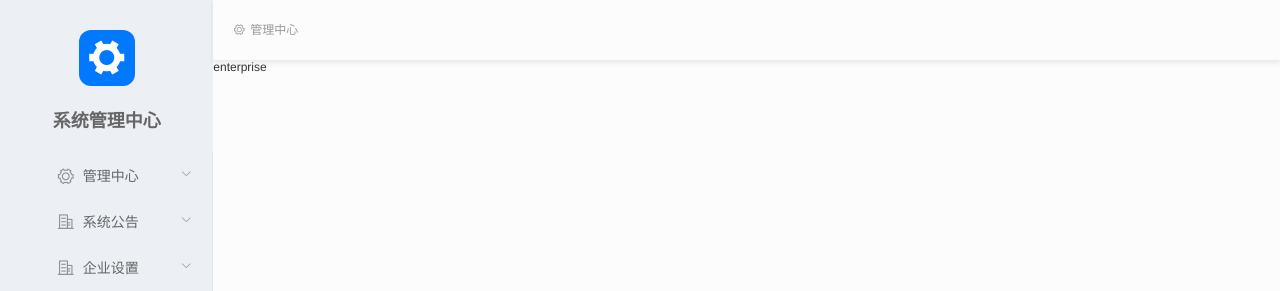
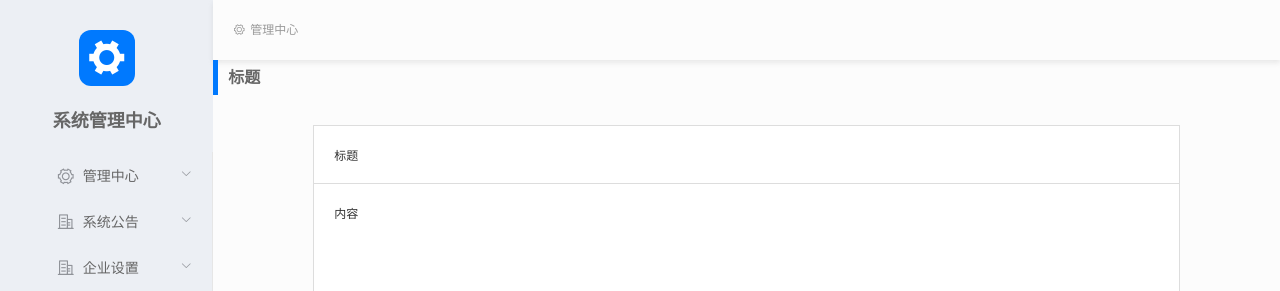
Before and after one commit to Alfred-Skyblue/admin, a Vue app: page /#/enterprise in a window 1280 px wide. Shown: the top 291 px of the page. Built offline with nearby package versions, Linux system fonts and the light colour scheme; what af-table-column would draw is missing.

Commit message:
公共组件:内容组件和标题组件

```diff
--- a/src/components/Content/Content.vue
+++ b/src/components/Content/Content.vue
@@ -1,11 +1,17 @@
 <template>
   <div class="my-admin-content" :style="styleContent">
-    <slot >
-      插槽默认内容
-    </slot>
+    <div class="hd">
+      <slot name="hd">
+      标题
+      </slot>
+    </div>
+    <div class="bd">
+      <slot name="bd">
+      内容
+      </slot>
+    </div>
   </div>
 </template>
-
 <script>
 export default {
   name: 'Content',
@@ -27,5 +33,14 @@ export default {
   min-width: 800px;
   min-height: 760px;
   box-sizing: border-box;
+  border: 1px solid #ddd;
+  .hd {
+    border-bottom: 1px solid #ddd;
+    padding: 20px;
+  }
+  .bd {
+    padding: 20px;
+  }
 }
+
 </style>
--- /dev/null
+++ b/src/components/Content/Title.vue
@@ -0,0 +1,28 @@
+<template>
+ <div class="title">
+   <slot>标题</slot>
+ </div>
+</template>
+
+<script>
+export default {
+  name: 'Title',
+  data () {
+    return {
+    }
+  }
+
+}
+
+</script>
+<style lang="scss" scoped>
+.title {
+  height: 15px;
+  line-height: 15px;
+  padding: 10px;
+  border-left:5px solid var(--color-text);
+  font-size: 16px;
+  font-weight: 700;
+  color:#666;
+}
+</style>
--- a/src/page/enterprise.vue
+++ /dev/null
@@ -1,15 +0,0 @@
-<template>
-  <div>
-    enterprise
-  </div>
-</template>
-
-<script>
-export default {
-  name: 'enterprise'
-}
-</script>
-
-<style lang="scss" scoped>
-
-</style>
--- /dev/null
+++ b/src/page/enterprise/enterprise.vue
@@ -0,0 +1,26 @@
+<template>
+  <div>
+        <Title slot="hd"></Title>
+
+    <Content>
+    </Content>
+
+  </div>
+</template>
+
+<script>
+import Content from 'Components/Content/Content'
+import Title from 'Components/Content/Title'
+
+export default {
+  name: 'enterprise',
+  components: {
+    Content,
+    Title
+  }
+}
+</script>
+
+<style lang="scss" scoped>
+
+</style>
--- a/src/page/home.vue
+++ b/src/page/home.vue
@@ -25,8 +25,7 @@ export default {
           id: 1,
           title: '管理中心',
           icon: 'el-icon-setting',
-          path: '/admin',
-          children: [{ childTitle: '中心首页', id: 1 }]
+          path: '/admin'
         },
         {
           id: 2,
--- a/src/router/index.js
+++ b/src/router/index.js
@@ -61,7 +61,7 @@ const routes = [
       {
         path: '/enterprise',
         name: 'enterprise',
-        component: () => import('Page/enterprise.vue')
+        component: () => import('Page/enterprise/enterprise.vue')
       },
       {
         path: '/field',
```
